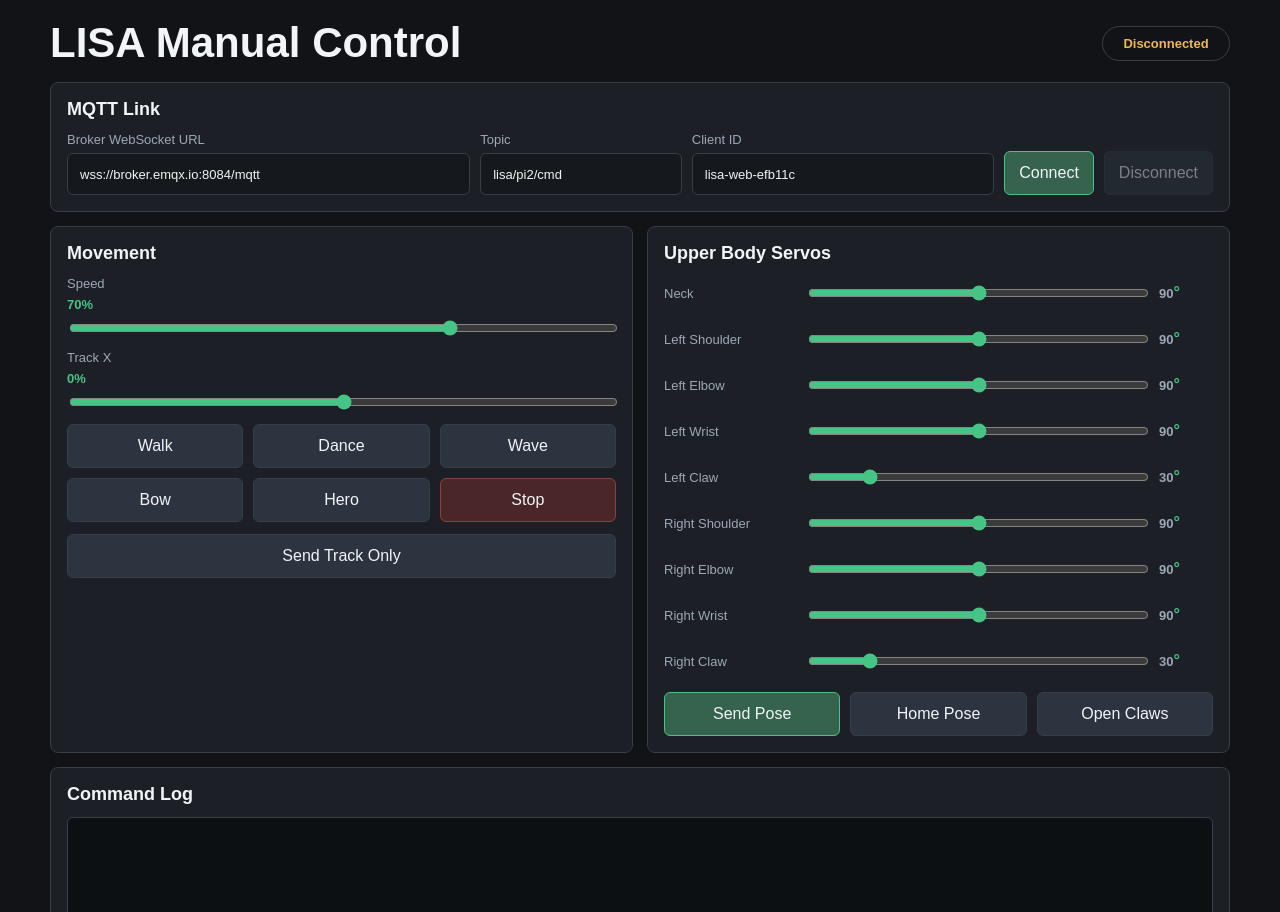
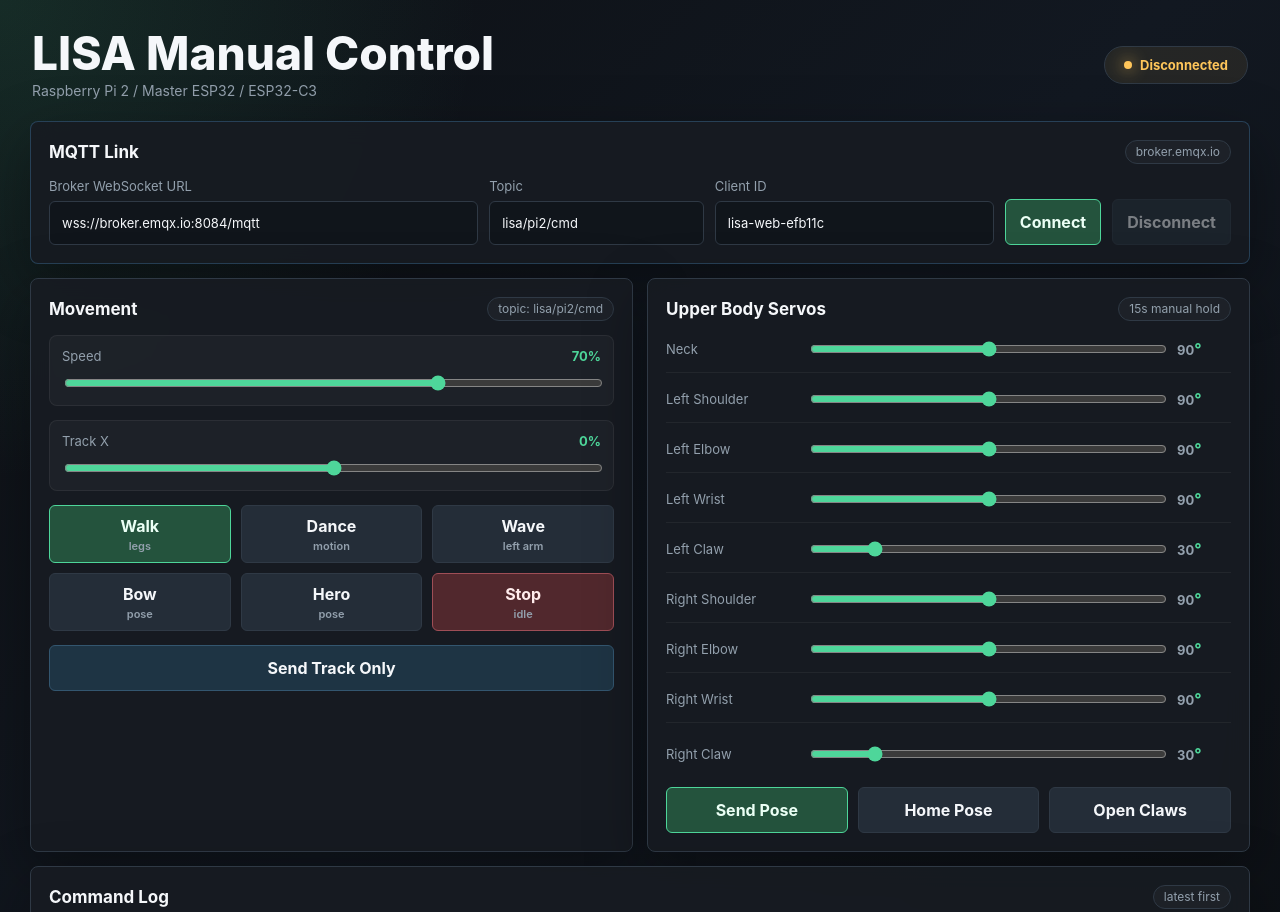
Before and after one commit to israel2002551/ROBOT, a plain HTML site: page index.html in a window 1280 px wide. Shown: the top 912 px of the page. Drawn offline with Linux system fonts and the light colour scheme.

Commit message:
Refactor index.html for UI enhancements
Updated styles and layout for improved UI. Adjusted element sizes, colors, and added new sections for better organization.

```diff
--- a/index.html
+++ b/index.html
@@ -4,21 +4,26 @@
   <meta charset="utf-8">
   <meta name="viewport" content="width=device-width, initial-scale=1">
   <title>LISA Manual Control</title>
+  <link rel="icon" href="data:,">
   <script src="https://unpkg.com/mqtt/dist/mqtt.min.js"></script>
   <style>
     :root {
       color-scheme: dark;
-      --bg: #111316;
-      --panel: #1c2026;
-      --panel-2: #242a31;
-      --text: #f2f5f7;
-      --muted: #9ca8b3;
-      --line: #363e48;
-      --accent: #45c486;
-      --danger: #ef5d5d;
-      --warn: #f0b84f;
-      --button: #2c3440;
-      --button-active: #35634d;
+      --bg: #0d1014;
+      --panel: #171c22;
+      --panel-2: #202833;
+      --field: #10151b;
+      --text: #f5f7fa;
+      --muted: #93a0ad;
+      --line: #2f3945;
+      --line-strong: #4a5664;
+      --accent: #4ed69a;
+      --accent-2: #5eb7ff;
+      --danger: #ff6464;
+      --warn: #ffc65a;
+      --button: #242d38;
+      --button-active: #24533d;
+      --shadow: 0 20px 60px rgba(0, 0, 0, 0.34);
     }
 
     * {
@@ -28,42 +33,76 @@
     body {
       margin: 0;
       min-height: 100vh;
-      background: var(--bg);
+      background:
+        radial-gradient(circle at top left, rgba(78, 214, 154, 0.14), transparent 30rem),
+        linear-gradient(135deg, #0d1014 0%, #121821 48%, #0d1014 100%);
       color: var(--text);
-      font-family: Arial, Helvetica, sans-serif;
+      font-family: Inter, ui-sans-serif, system-ui, -apple-system, BlinkMacSystemFont, "Segoe UI", Arial, sans-serif;
       letter-spacing: 0;
     }
 
     main {
-      width: min(1180px, calc(100vw - 28px));
+      width: min(1220px, calc(100vw - 28px));
       margin: 0 auto;
-      padding: 22px 0 28px;
+      padding: 24px 0 30px;
     }
 
     header {
       display: flex;
       align-items: center;
       justify-content: space-between;
-      gap: 14px;
-      margin-bottom: 18px;
+      gap: 16px;
+      margin-bottom: 16px;
+      padding: 6px 2px;
+    }
+
+    .brand {
+      display: grid;
+      gap: 6px;
+      min-width: 0;
     }
 
     h1 {
       margin: 0;
-      font-size: clamp(26px, 4vw, 42px);
+      font-size: clamp(28px, 4vw, 46px);
       line-height: 1;
-      font-weight: 800;
+      font-weight: 850;
+      letter-spacing: 0;
+    }
+
+    .subtitle {
+      margin: 0;
+      color: var(--muted);
+      font-size: 14px;
     }
 
     h2 {
-      margin: 0 0 12px;
-      font-size: 18px;
+      margin: 0;
+      font-size: 17px;
       font-weight: 700;
+    }
+
+    .section-head {
+      display: flex;
+      align-items: center;
+      justify-content: space-between;
+      gap: 12px;
+      margin-bottom: 14px;
+    }
+
+    .pill {
+      border: 1px solid var(--line);
+      border-radius: 999px;
+      color: var(--muted);
+      padding: 5px 10px;
+      font-size: 12px;
+      line-height: 1;
+      background: rgba(255, 255, 255, 0.03);
     }
 
     label {
       display: grid;
-      gap: 6px;
+      gap: 7px;
       color: var(--muted);
       font-size: 13px;
       min-width: 0;
@@ -77,22 +116,31 @@
     input[type="text"],
     input[type="number"] {
       width: 100%;
-      min-height: 42px;
+      min-height: 44px;
       border: 1px solid var(--line);
       border-radius: 6px;
-      background: #15191e;
+      background: var(--field);
       color: var(--text);
       padding: 0 12px;
       outline: none;
+      transition: border-color 160ms ease, box-shadow 160ms ease, background 160ms ease;
+    }
+
+    input[type="text"]:focus,
+    input[type="number"]:focus {
+      border-color: var(--accent-2);
+      box-shadow: 0 0 0 3px rgba(94, 183, 255, 0.12);
+      background: #121922;
     }
 
     input[type="range"] {
       width: 100%;
       accent-color: var(--accent);
+      cursor: pointer;
     }
 
     button {
-      min-height: 44px;
+      min-height: 46px;
       border: 1px solid var(--line);
       border-radius: 6px;
       background: var(--button);
@@ -100,41 +148,74 @@
       padding: 0 14px;
       cursor: pointer;
       white-space: nowrap;
+      font-weight: 700;
+      transition: transform 120ms ease, border-color 160ms ease, background 160ms ease, box-shadow 160ms ease;
     }
 
     button:hover {
       border-color: var(--accent);
+      background: #2c3744;
+      box-shadow: 0 10px 28px rgba(0, 0, 0, 0.22);
+      transform: translateY(-1px);
+    }
+
+    button:active {
+      transform: translateY(0);
     }
 
     button.primary {
       background: var(--button-active);
       border-color: var(--accent);
+      color: #ebfff5;
     }
 
     button.danger {
-      background: #4a2629;
-      border-color: #864047;
+      background: #51282d;
+      border-color: #9f4e56;
+      color: #ffecec;
+    }
+
+    button.soft {
+      background: #1e3444;
+      border-color: #33566f;
     }
 
     button:disabled {
       opacity: 0.45;
       cursor: not-allowed;
+      transform: none;
+      box-shadow: none;
     }
 
     .status {
-      min-width: 128px;
+      display: inline-flex;
+      align-items: center;
+      justify-content: center;
+      gap: 8px;
+      min-width: 144px;
       border: 1px solid var(--line);
       border-radius: 999px;
-      padding: 9px 14px;
+      padding: 10px 15px;
       color: var(--warn);
       text-align: center;
       font-weight: 700;
       font-size: 13px;
+      background: rgba(255, 198, 90, 0.08);
+    }
+
+    .status::before {
+      content: "";
+      width: 8px;
+      height: 8px;
+      border-radius: 50%;
+      background: currentColor;
+      box-shadow: 0 0 16px currentColor;
     }
 
     .status.online {
       color: var(--accent);
       border-color: var(--accent);
+      background: rgba(78, 214, 154, 0.08);
     }
 
     .grid {
@@ -146,15 +227,21 @@
     section {
       border: 1px solid var(--line);
       border-radius: 8px;
-      background: var(--panel);
-      padding: 16px;
+      background: rgba(23, 28, 34, 0.92);
+      box-shadow: var(--shadow);
+      padding: 18px;
       min-width: 0;
+      backdrop-filter: blur(12px);
+    }
+
+    .link-section {
+      border-color: rgba(94, 183, 255, 0.24);
     }
 
     .broker-grid {
       display: grid;
-      grid-template-columns: 2fr 1fr 1.5fr auto auto;
-      gap: 10px;
+      grid-template-columns: minmax(220px, 2fr) minmax(150px, 1fr) minmax(190px, 1.3fr) auto auto;
+      gap: 11px;
       align-items: end;
     }
 
@@ -162,6 +249,25 @@
       display: grid;
       grid-template-columns: repeat(3, minmax(0, 1fr));
       gap: 10px;
+    }
+
+    .move-button {
+      min-height: 58px;
+      display: grid;
+      align-content: center;
+      gap: 3px;
+    }
+
+    .move-button span {
+      color: var(--muted);
+      font-size: 11px;
+      font-weight: 600;
+    }
+
+    .move-button.sent {
+      border-color: var(--accent);
+      background: linear-gradient(180deg, rgba(78, 214, 154, 0.22), rgba(36, 83, 61, 0.86));
+      box-shadow: inset 0 0 0 1px rgba(78, 214, 154, 0.18), 0 12px 32px rgba(0, 0, 0, 0.28);
     }
 
     .wide {
@@ -178,12 +284,40 @@
       gap: 12px;
     }
 
+    .control-stack {
+      display: grid;
+      gap: 14px;
+    }
+
+    .slider-card {
+      display: grid;
+      gap: 9px;
+      border: 1px solid rgba(255, 255, 255, 0.06);
+      border-radius: 8px;
+      background: rgba(255, 255, 255, 0.03);
+      padding: 12px;
+    }
+
+    .slider-card label {
+      display: flex;
+      align-items: center;
+      justify-content: space-between;
+      gap: 10px;
+    }
+
     .servo-row {
       display: grid;
       grid-template-columns: 130px minmax(120px, 1fr) 54px;
       gap: 12px;
       align-items: center;
-      min-height: 34px;
+      min-height: 38px;
+      border-bottom: 1px solid rgba(255, 255, 255, 0.05);
+      padding-bottom: 9px;
+    }
+
+    .servo-row:last-child {
+      border-bottom: 0;
+      padding-bottom: 0;
     }
 
     .servo-row span:first-child {
@@ -192,19 +326,18 @@
     }
 
     .log {
-      height: 180px;
+      height: 190px;
       overflow: auto;
-      background: #0d1013;
+      background: rgba(8, 11, 14, 0.88);
       border: 1px solid var(--line);
       border-radius: 6px;
-      padding: 10px;
+      padding: 12px;
       color: #d3d9df;
       font: 13px/1.45 Consolas, Monaco, monospace;
       white-space: pre-wrap;
     }
 
     @media (max-width: 860px) {
-      header,
       .broker-grid,
       .grid {
         grid-template-columns: 1fr;
@@ -212,6 +345,7 @@
 
       header {
         display: grid;
+        align-items: start;
       }
 
       .movement-grid {
@@ -220,7 +354,11 @@
 
       .servo-row {
         grid-template-columns: 1fr;
-        gap: 5px;
+        gap: 6px;
+      }
+
+      .status {
+        width: 100%;
       }
     }
   </style>
@@ -228,12 +366,18 @@
 <body>
   <main>
     <header>
+      <div class="brand">
         <h1>LISA Manual Control</h1>
+        <p class="subtitle">Raspberry Pi 2 / Master ESP32 / ESP32-C3</p>
+      </div>
       <div id="status" class="status">Disconnected</div>
     </header>
 
-    <section>
+    <section class="link-section">
+      <div class="section-head">
         <h2>MQTT Link</h2>
+        <span class="pill">broker.emqx.io</span>
+      </div>
       <div class="broker-grid">
         <label>
           Broker WebSocket URL
@@ -254,30 +398,42 @@
 
     <div class="grid" style="margin-top: 14px;">
       <section>
+        <div class="section-head">
           <h2>Movement</h2>
-        <div class="servo-list">
+          <span class="pill">topic: lisa/pi2/cmd</span>
+        </div>
+        <div class="control-stack">
+          <div class="slider-card">
             <label>
-            Speed <span class="readout"><span id="speedValue">70</span>%</span>
+              <span>Speed</span>
+              <span class="readout"><span id="speedValue">70</span>%</span>
+            </label>
             <input id="speed" type="range" min="0" max="100" value="70">
+          </div>
+          <div class="slider-card">
+            <label>
+              <span>Track X</span>
+              <span class="readout"><span id="trackValue">0</span>%</span>
             </label>
-          <label>
-            Track X <span class="readout"><span id="trackValue">0</span>%</span>
             <input id="trackX" type="range" min="-100" max="100" value="0">
-          </label>
+          </div>
           <div class="movement-grid">
-            <button data-move="walk">Walk</button>
-            <button data-move="dance">Dance</button>
-            <button data-move="wave">Wave</button>
-            <button data-move="bow">Bow</button>
-            <button data-move="hero">Hero</button>
-            <button data-move="idle" class="danger">Stop</button>
+            <button data-move="walk" class="move-button primary">Walk<span>legs</span></button>
+            <button data-move="dance" class="move-button">Dance<span>motion</span></button>
+            <button data-move="wave" class="move-button">Wave<span>left arm</span></button>
+            <button data-move="bow" class="move-button">Bow<span>pose</span></button>
+            <button data-move="hero" class="move-button">Hero<span>pose</span></button>
+            <button data-move="idle" class="move-button danger">Stop<span>idle</span></button>
           </div>
-          <button id="sendTrackBtn">Send Track Only</button>
+          <button id="sendTrackBtn" class="soft">Send Track Only</button>
         </div>
       </section>
 
       <section>
+        <div class="section-head">
           <h2>Upper Body Servos</h2>
+          <span class="pill">15s manual hold</span>
+        </div>
         <div id="servoList" class="servo-list"></div>
         <div class="movement-grid" style="margin-top: 14px;">
           <button id="sendServosBtn" class="primary">Send Pose</button>
@@ -287,7 +443,10 @@
       </section>
 
       <section class="wide">
+        <div class="section-head">
           <h2>Command Log</h2>
+          <span class="pill">latest first</span>
+        </div>
         <div id="log" class="log"></div>
       </section>
     </div>
@@ -408,6 +567,9 @@
 
     function sendMove(move) {
       const speed = move === "idle" ? 0 : Number(speedEl.value);
+      document.querySelectorAll("[data-move]").forEach((button) => {
+        button.classList.toggle("sent", button.dataset.move === move);
+      });
       publish({
         move,
         speed,
```
Lines whose indentation alone changed are shown as unchanged.
